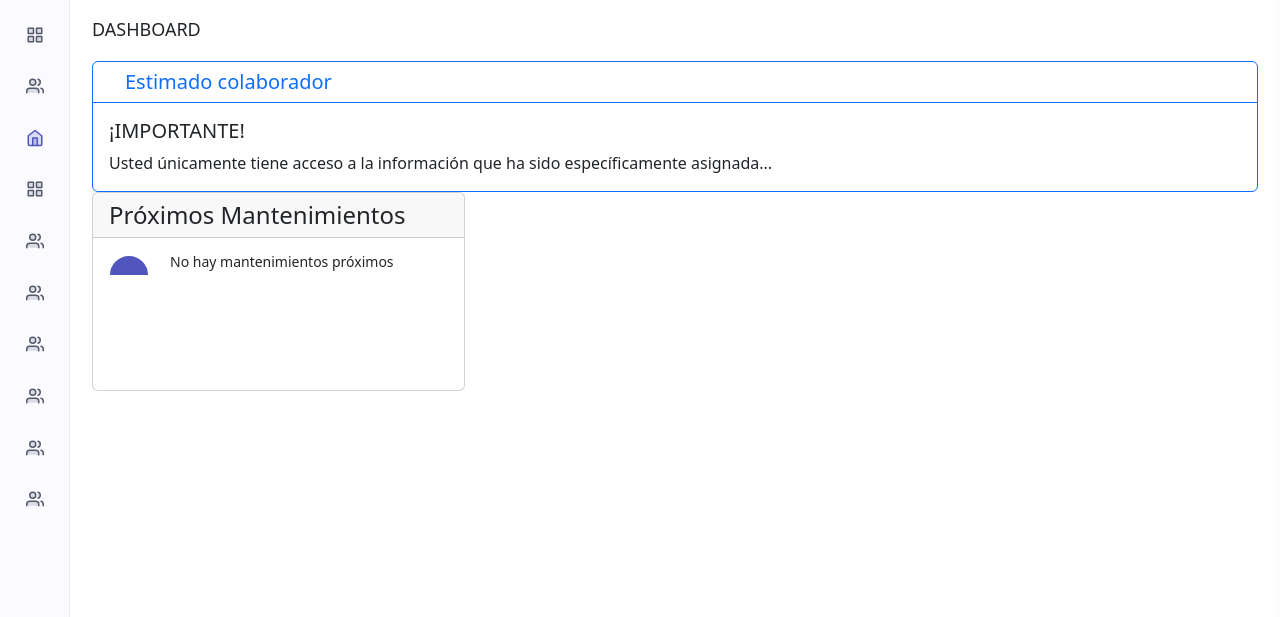
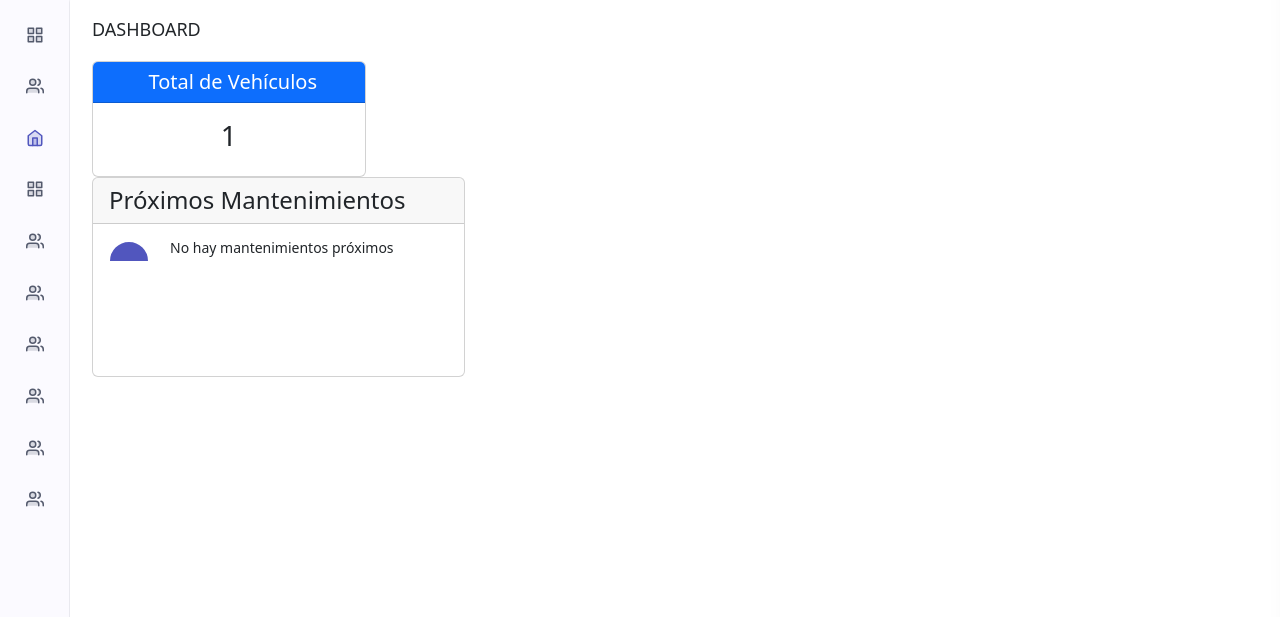
Before and after one commit to andres-app/template, a PHP site: page /flota/view/homecolaborador/ in a window 1280 px wide. Shown: the part 71-688 px from the top of the page. Run offline with PHP 8.4, Linux system fonts and the light colour scheme; a user stored in the database is signed in; data comes from the database, SQL or seed files in the repository; tables that the repository leaves empty or names only in its code hold one stand-in row (values such as "Sample post"); some libraries are stand-ins or nearby versions.

Commit message:
Se agrega en el dashboard total de vehiculos, asi mismo una apirest para listar vehiculos externamente

```diff
--- a/models/Vehiculo.php
+++ b/models/Vehiculo.php
@@ -37,6 +37,14 @@ class Vehiculo extends Conectar
         return $stmt->fetchAll(PDO::FETCH_ASSOC);
     }
 
+    public function get_total_vehiculos() {
+        $conectar = parent::conexion();
+        $sql = "SELECT COUNT(*) as total FROM vehiculos"; // Cambia 'vehiculos' por el nombre correcto de tu tabla
+        $sql = $conectar->prepare($sql);
+        $sql->execute();
+        $result = $sql->fetch(PDO::FETCH_ASSOC);
+        return $result['total']; // Retorna solo el valor total
+    }
 
     /**
      * Método para insertar un nuevo vehículo en la base de datos.
--- a/view/homecolaborador/index.php
+++ b/view/homecolaborador/index.php
@@ -11,6 +11,7 @@ if (isset($_SESSION["usu_id"]) && count($datos) > 0) {
     $vehiculo = new Vehiculo();
 
     // Obtener vehículos con próximos mantenimientos
+    $total_vehiculos = $vehiculo->get_total_vehiculos();
     $proximos_mantenimientos = $vehiculo->get_proximos_mantenimientos();
     ?>
     <!doctype html>
@@ -43,19 +44,21 @@ if (isset($_SESSION["usu_id"]) && count($datos) > 0) {
                             </div>
                         </div>
 
-                        <!-- Tarjeta informativa -->
-                        <div class="card border border-primary">
-                            <div class="card-header bg-transparent border-primary">
-                                <h5 class="my-0 text-primary"><i class="mdi mdi-bullseye-arrow me-3"></i>Estimado colaborador</h5>
+                        <div class="row">
+                    <!-- Card para el total de vehículos -->
+                    <div class="col-xl-3">
+                        <div class="card text-center">
+                            <div class="card-header bg-primary text-white">
+                                <h5 class="my-0 text-white">
+                                    <i class="mdi mdi-car-multiple me-2 text-white"></i>Total de Vehículos
+                                </h5>
                             </div>
                             <div class="card-body">
-                                <h5 class="card-title">¡IMPORTANTE!</h5>
-                                <p class="card-text">Usted únicamente tiene acceso a la información que ha sido específicamente asignada...
-                                <!-- Continúa el texto que tenías antes -->
-                                </p>
+                                <h3 class="card-title"><?= $total_vehiculos; ?></h3>
                             </div>
                         </div>
-
+                    </div>
+                    </div>
                         <!-- Tarjeta para mostrar los próximos mantenimientos -->
                         <div class="row">
                             <div class="col-xl-4">
```
Also changed, not shown: controller/vehiculo.php (+7 -1 lines), controller/vehiculo_api.php (added, +79 -0 lines).
